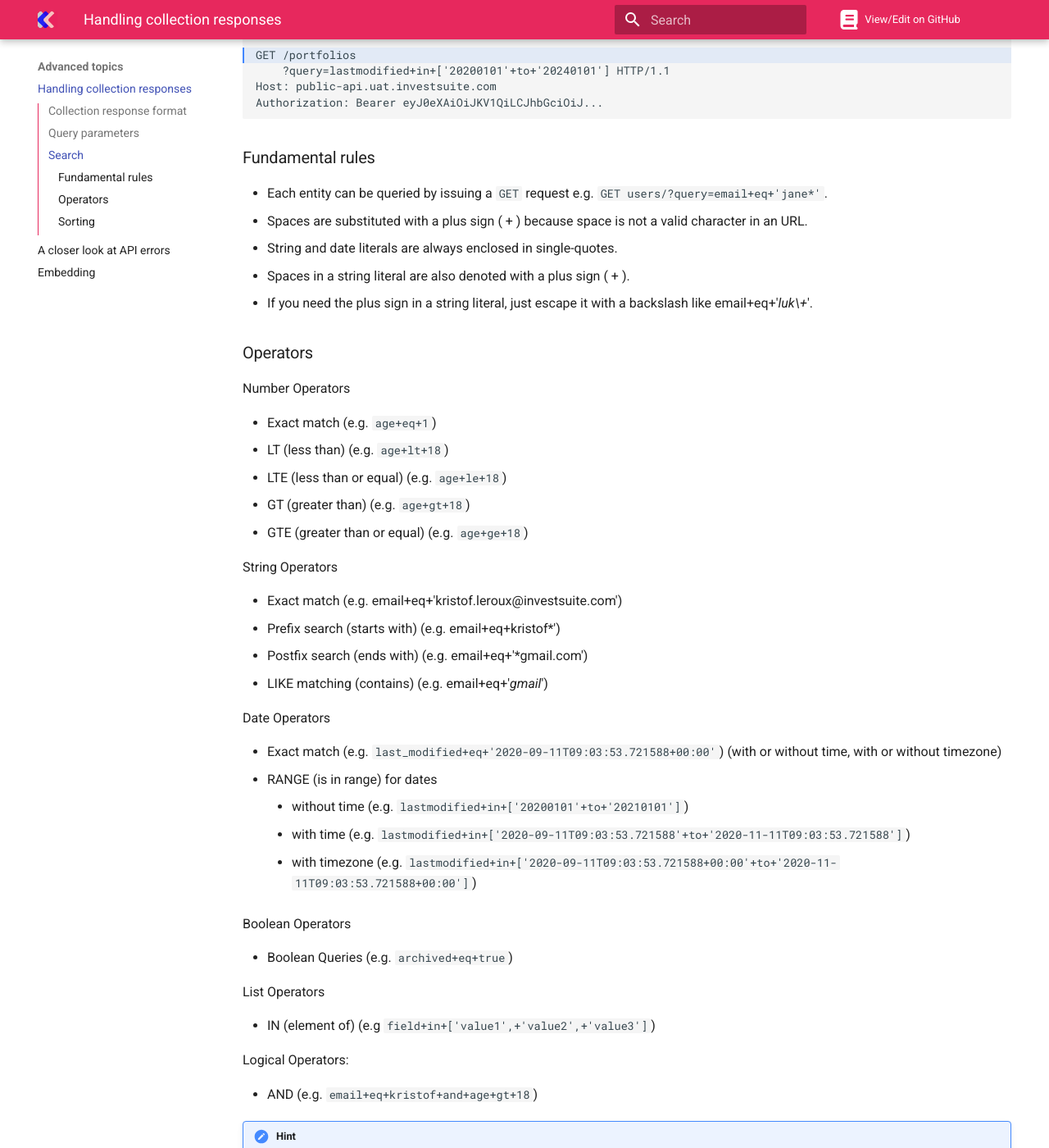
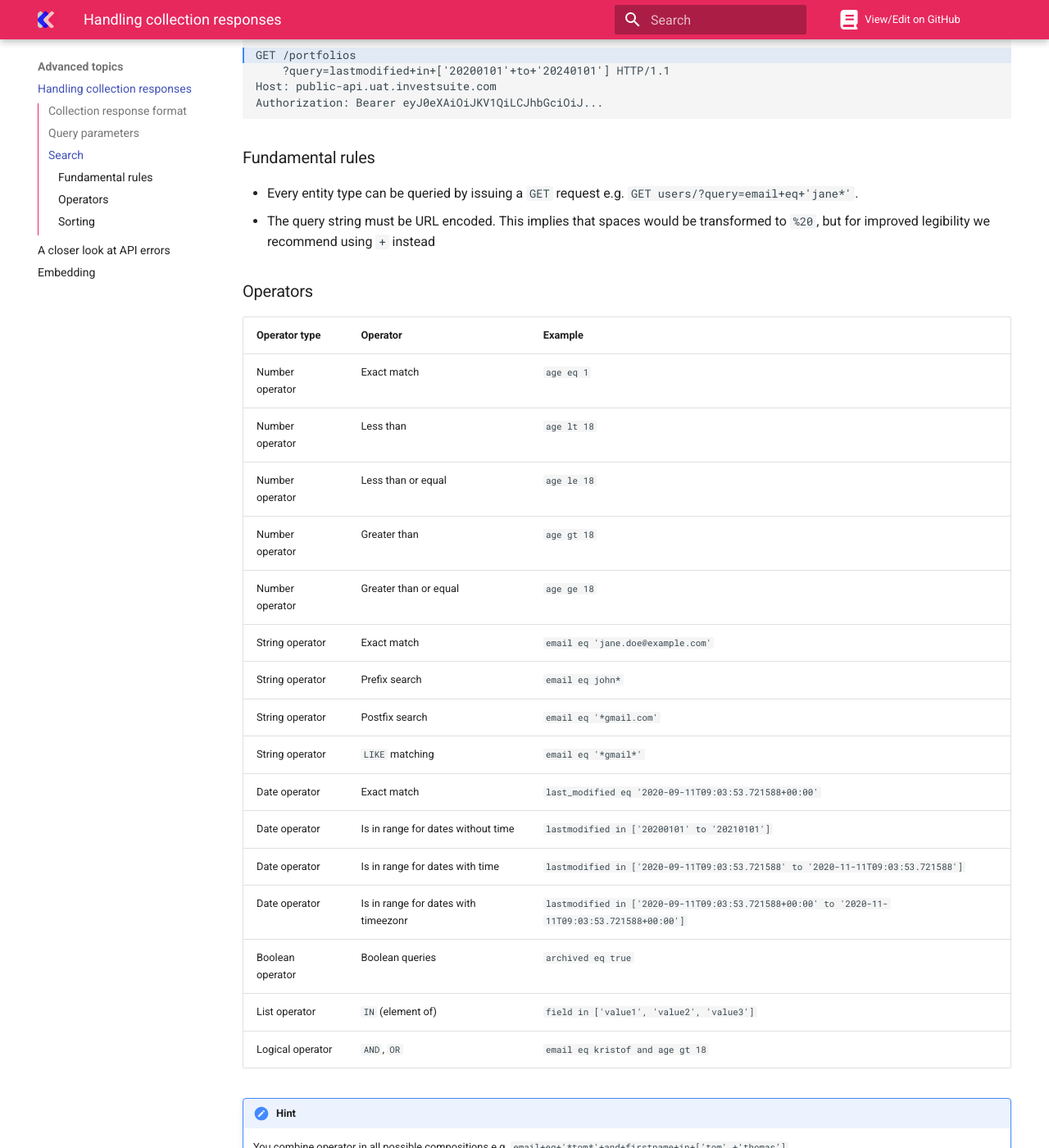
Before and after one commit to investsuite/investsuite-api-docs, an MkDocs documentation site: the page built from docs/advanced_topics/collections.md, in a window 1280 px wide and 1400 px high, scrolled down 1207 px. Shown: the whole window at 82% size. Built offline with MkDocs 1.6.1 and Material for MkDocs 9.7.7, drawn with Linux system fonts in a browser that asks for light colours; nearby versions of some CDN libraries; comment, search, counter and statistics services are not loaded; some of the changed text lies outside the part shown.

Commit message:
fix(collections): Address comments PR1, create Operators table for better overview of operators in search queries

```diff
--- a/docs/advanced_topics/collections.md
+++ b/docs/advanced_topics/collections.md
@@ -129,10 +129,10 @@ Collection endpoints accept alongside the `embed` query parameter two parameters
 
 Parameter | Description
 --------- | -----------
-limit     | Example: `limit=50`) Aallows you to pass in the number of items to be returned in the results array of the response. The default collection response size is `20 items`. The maximum size is 100.
+limit     | Example: `limit=50`) Allows you to pass in the number of items to be returned in the results array of the response. The default collection response size is `20 items`. The maximum size is 100.
 offset    |  Example `offset=50` To be used in combination with the `limit` parameter, the offset defines the number of records that need to be skipped.
 embed     | Example: `embed=field_name_1,field_name_2` Optional comma-separated list of field names for which the referenced entity is to be included in the _embedded object of the response. See [Embedding](embedding.md).
-search    | Example: `query=email+eq+'jane.doe@example.com` See below
+search    | Example: `query=email+eq+'jane.doe@example.com` See below.
 
 ## Search
 
@@ -149,52 +149,33 @@ The API provides a structural search and filtering mechanism for all entities. W
 
 ### Fundamental rules
 
-- Each entity can be queried by issuing a `GET` request e.g. `GET users/?query=email+eq+'jane*'`.
-- Spaces are substituted with a plus sign ( + ) because space is not a valid character in an URL.
-- String and date literals are always enclosed in single-quotes.
-- Spaces in a string literal are also denoted with a plus sign ( + ).
-- If you need the plus sign in a string literal, just escape it with a backslash like email+eq+'*luk\\+*'.
+- Every entity type can be queried by issuing a `GET` request e.g. `GET users/?query=email+eq+'jane*'`.
+- The query string must be URL encoded. This implies that spaces would be transformed to `%20`, but for improved legibility we recommend using `+` instead
 
 ### Operators
 
-Number Operators
-
-- Exact match (e.g. `age+eq+1`)
-- LT (less than) (e.g. `age+lt+18`)
-- LTE (less than or equal) (e.g. `age+le+18`)
-- GT (greater than) (e.g. `age+gt+18`)
-- GTE (greater than or equal) (e.g. `age+ge+18`)
-
-String Operators
-
-- Exact match (e.g. email+eq+'kristof.leroux@investsuite.com')
-- Prefix search (starts with) (e.g. email+eq+kristof*')
-- Postfix search (ends with)  (e.g. email+eq+'*gmail.com')
-- LIKE matching (contains) (e.g. email+eq+'*gmail*')
-
-Date Operators
-
-- Exact match (e.g. `last_modified+eq+'2020-09-11T09:03:53.721588+00:00'`) (with or without time, with or without timezone)
-- RANGE (is in range) for dates
-    - without time (e.g. `lastmodified+in+['20200101'+to+'20210101']`)
-    - with time (e.g. `lastmodified+in+['2020-09-11T09:03:53.721588'+to+'2020-11-11T09:03:53.721588']`)
-    - with timezone (e.g. `lastmodified+in+['2020-09-11T09:03:53.721588+00:00'+to+'2020-11-11T09:03:53.721588+00:00']`)
-
-Boolean Operators
-
-- Boolean Queries (e.g. `archived+eq+true`)
-
-List Operators
-
-- IN (element of) (e.g `field+in+['value1',+'value2',+'value3']`)
-
-Logical Operators:
-
-- AND (e.g. `email+eq+kristof+and+age+gt+18`)
+Operator type | Operator  | Example
+--- | --- | ---
+Number operator  | Exact match | `age eq 1`
+Number operator  | Less than | `age lt 18`
+Number operator  | Less than or equal | `age le 18`
+Number operator  | Greater than | `age gt 18`
+Number operator  | Greater than or equal | `age ge 18`
+String operator  | Exact match | `email eq 'jane.doe@example.com'`
+String operator  | Prefix search | `email eq john*`
+String operator  | Postfix search | `email eq '*gmail.com'`
+String operator  | `LIKE` matching | `email eq '*gmail*'`
+Date operator    | Exact match | `last_modified eq '2020-09-11T09:03:53.721588+00:00'`
+Date operator    | Is in range for dates without time | `lastmodified in ['20200101' to '20210101']`
+Date operator    | Is in range for dates with time | `lastmodified in ['2020-09-11T09:03:53.721588' to '2020-11-11T09:03:53.721588']`
+Date operator    | Is in range for dates with timeezonr | `lastmodified in ['2020-09-11T09:03:53.721588+00:00' to '2020-11-11T09:03:53.721588+00:00']`
+Boolean operator | Boolean queries | `archived eq true`
+List operator    | `IN` (element of) | `field in ['value1', 'value2', 'value3']`
+Logical operator | `AND`, `OR` | `email eq kristof and age gt 18`
 
 !!! Hint
-    You combine operators in all possible compositions e.g. `email+eq+'*tom*'+and+firstname+in+[’tom',+‘thomas’]`.
-
+    You combine operator
+     in all possible compositions e.g. `email+eq+'*tom*'+and+firstname+in+[’tom',+‘thomas’]`.
 ### Sorting
 
 The sorting operator always comes as the last term, except when there is a selection term which is always at the very last:
--- a/mkdocs.yml
+++ b/mkdocs.yml
@@ -76,7 +76,7 @@ plugins:
 nav:
   - Home:
     - About: index.md
-    - Get started: first_steps.md
+    - Authentication: first_steps.md
   - Common scenarios:
     - Create and manage users: common_scenarios/users.md
     - Create and manage portfolios: common_scenarios/portfolios.md
```
Also changed, not shown: docs/changelog.md (+2 -2 lines), docs/common_scenarios/portfolios.md (+1 -5 lines), docs/index.md (+3 -3 lines).
